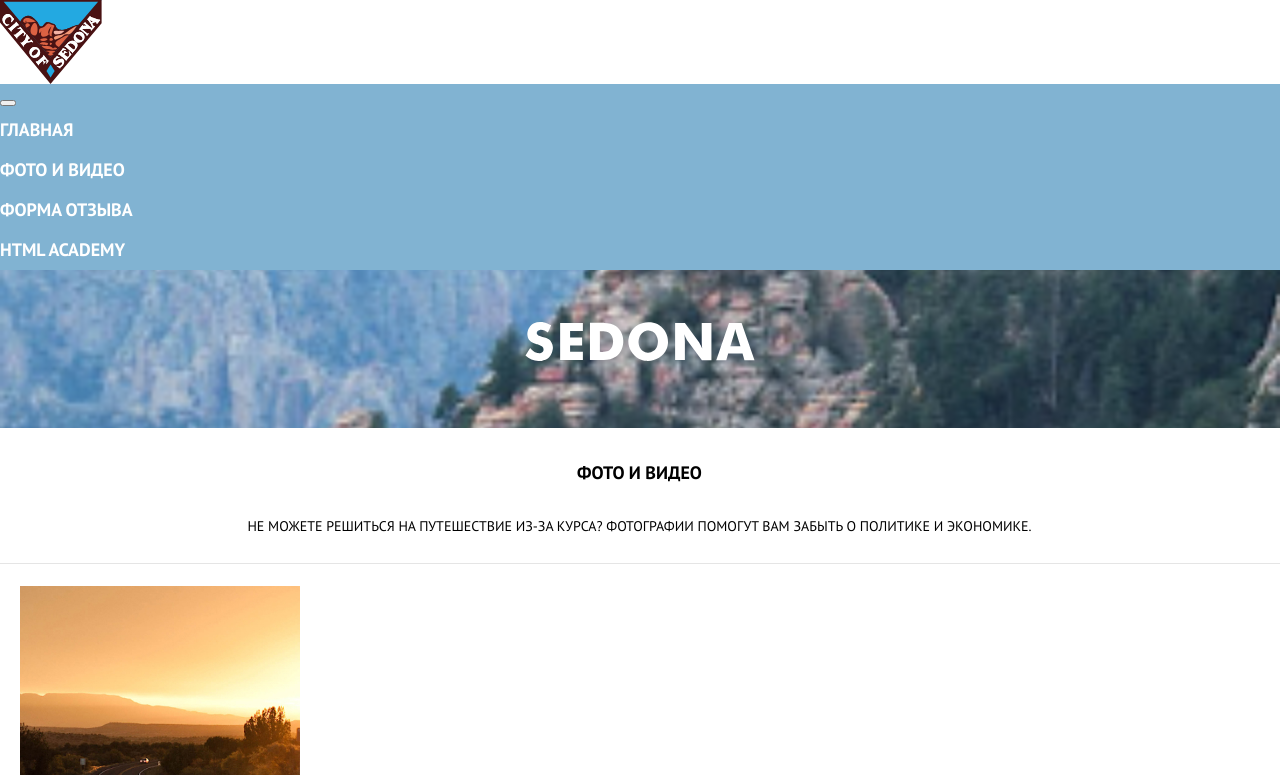
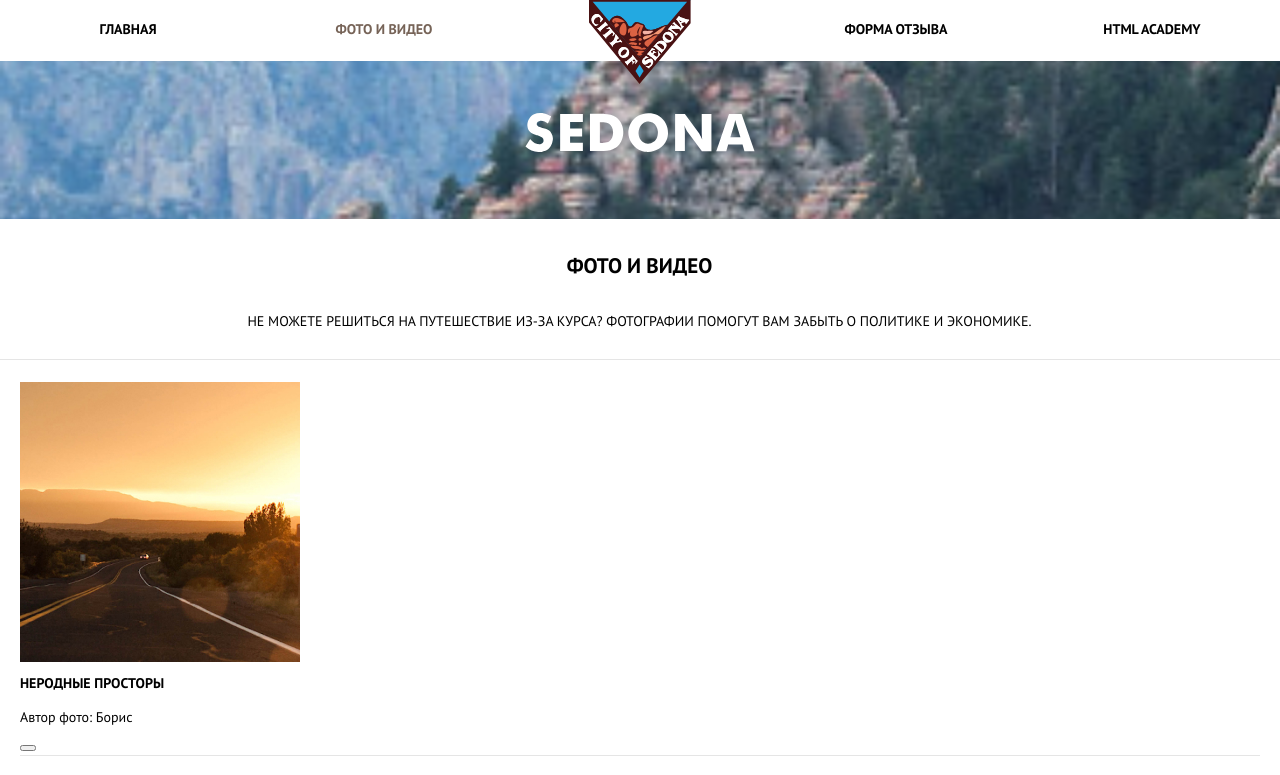
Before and after one commit to yanaIon/1619187-sedona-24, a website: page source/catalog.html in a window 1280 px wide. Shown: the top 775 px of the page. Drawn offline with nearby package versions, Linux system fonts and the light colour scheme; files that its build step writes are made by us from their sources.

Commit message:
Адаптивная сетка для главной страницы

```diff
--- a/source/catalog.html
+++ b/source/catalog.html
@@ -14,15 +14,14 @@
       </a>
       <nav class="nav">
         <button class="nav__toggle" type="button"><span class="visually-hidden">Открыть меню</span></button>
-        <div class="nav__wrapper">
         <ul class="nav__list">
-            <li class="nav__item nav__item--active">
+          <li class="nav__item">
             <a class="nav__link" href="index.html">
               Главная
             </a>
           </li>
           <li class="nav__item">
-              <a class="nav__link" href="#">
+            <a class="nav__link nav__link--active" href="#">
               Фото и видео
             </a>
           </li>
@@ -37,7 +36,6 @@
             </a>
           </li>
         </ul>
-        </div>
       </nav>
     </header>
     <main class="page__main">
@@ -85,7 +83,7 @@
             <a class="article__content-link" href="#">
               <img class="article__content-img" src="img/catalog/photo-3.jpg" alt="Дорога на север" width="280" height="280">
             </a>
-          <figcaption >
+          <figcaption>
             <h3 class="article__content-title">Дорога на север</h3>
             <cite class="article__content-author" >Автор фото: Петр</cite>
           </figcaption>
@@ -117,7 +115,6 @@
       </section>
     </main>
     <footer class="page-footer">
-      <div class="page-footer__wrapper">
       <div class="page-footer__hashtag">#visitsedona</div>
       <div class="page-footer__social social">
         <ul class="social__list">
@@ -138,7 +135,6 @@
           <a class="copyright__link" href="https://htmlacademy.ru/intensive/adaptive">HTML Academy</a>
         </div>
       </div>
-      </div>
     </footer>
   </body>
 </html>
--- a/source/sass/components/article.scss
+++ b/source/sass/components/article.scss
@@ -1,5 +1,5 @@
 .article {
-  border-bottom: $border-color 1px solid;
+  border-bottom: var(--border-color) 1px solid;
   margin: 22px 20px 15px 20px;
 }
 
--- a/source/sass/components/button.scss
+++ b/source/sass/components/button.scss
@@ -4,10 +4,10 @@
   justify-content: center;
   width: 280px;
   padding: 15px 32px 17px 32px;
-  background-color: $main-bg-color;
+  background-color: var(--bright);
   font-size: 21px;
   line-height: 26/21*1;
-  color: $another-text-color;
+  color: var(--another-text-color);
   font-weight: bold;
   text-decoration: none;
   border: transparent;
--- a/source/sass/components/form.scss
+++ b/source/sass/components/form.scss
@@ -16,13 +16,13 @@
   font-size: 18px;
   height: 58px;
   padding-left: 22px;
-  color: $form-text-color;
+  color: var(--form-text-color);
   font-weight: bold;
-  background-color: $form-bg-color;
+  background-color: var(--form-bg-color);
   border: transparent;
 
   &:hover {
-    background-color: $form-bg-hover-color;
+    background-color: var(--form-bg-hover-color);
   }
 }
 
@@ -92,10 +92,10 @@
 
 .form__emotions-comment {
   width: 100%;
-  color: $form-text-color;
+  color: var(--form-text-color);
   font-size: 18px;
   font-weight: bold;
   padding: 13px 23px 29px 21px;
-  background-color: $form-bg-color;
+  background-color: var(--form-bg-color);
   border: transparent;
 }
--- a/source/sass/components/info.scss
+++ b/source/sass/components/info.scss
@@ -1,7 +1,15 @@
 .info {
-  padding: 0;
   margin-top: 26px;
   margin-bottom: 35px;
+  display: flex;
+  flex-direction: column;
+
+  @include tabletsAndDesctop {
+    flex-direction: row;
+    justify-content: space-around;
+    flex-wrap: nowrap;
+    text-align: center;
+  }
 }
 
 .info__item {
--- a/source/sass/components/intro.scss
+++ b/source/sass/components/intro.scss
@@ -1,5 +1,5 @@
 .intro {
-  background-color: $main-bg-color;
+  background-color: var(--main-bg-color);
   background-image: url("../img/back.jpg");
   background-repeat: no-repeat;
   background-size: cover;
--- a/source/sass/components/nav.scss
+++ b/source/sass/components/nav.scss
@@ -1,16 +1,52 @@
 .nav {
   font-size: 18px;
   font-weight: bold;
-  background-color: $main-bg-color;
+  background-color: var(--main-bg-color);
+
+  @include tabletsAndDesctop {
+    font-size: 14px;
+    padding-top: 14px;
+    padding-bottom: 16px;
+    background-color: var(--another-bg-color);
+  }
 }
 
 .nav__list {
   padding: 0;
   margin: 0;
+
+  @include tabletsAndDesctop {
+    display: grid;
+    grid-template-columns: repeat(5, 1fr);
+    justify-items: center;
+  }
 }
 
 .nav__link {
-  color: $another-text-color;
+  color: var(--another-text-color);
   text-decoration: none;
   line-height: 40/18*1;
+
+  @include tabletsAndDesctop {
+    color: var(--form-text-color);
+  }
 }
+
+.nav__link--active {
+  @include tabletsAndDesctop {
+    color: var(--nav-current);
+  }
+}
+
+.nav__toggle {
+  @include tabletsAndDesctop {
+    display: none;
+  }
+}
+
+.nav__item:nth-child(3) {
+  @include tabletsAndDesctop {
+    grid-column-start: 4;
+    grid-column-end: 5;
+  }
+}
--- a/source/sass/components/page-body.scss
+++ b/source/sass/components/page-body.scss
@@ -1,4 +1,5 @@
 .page-body {
+  min-width: 320px;
   min-height: 100vh;
   font-family: "PT Sans", "Arial", "Helvetica", sans-serif;
   font-size: 18px;
--- a/source/sass/components/page-footer.scss
+++ b/source/sass/components/page-footer.scss
@@ -1,5 +1,12 @@
 .page-footer {
   margin-top: 10px;
+  display: flex;
+  flex-direction: column;
+
+  @include tabletsAndDesctop {
+    flex-direction: row;
+    justify-content: space-around;
+  }
 }
 
 .page-footer__hashtag {
--- /dev/null
+++ b/source/sass/components/page-header.scss
@@ -0,0 +1,11 @@
+.page-header {
+  display: flex;
+  flex-direction: column;
+}
+
+.page-header__logo {
+  position: absolute;
+  top: 0;
+  left: 50%;
+  transform: translateX(-50%);
+}
--- a/source/sass/components/promo.scss
+++ b/source/sass/components/promo.scss
@@ -8,6 +8,10 @@
   font-size: 18px;
   font-weight: bold;
   margin-bottom: 30px;
+
+  @include tabletsAndDesctop {
+    font-size: 21px;
+  }
 }
 
 .promo__intro {
@@ -16,5 +20,5 @@
 }
 
 .promo--catalog {
-  border-bottom: $catalog-bg-color 1px solid;
+  border-bottom: var(--catalog-bg-color) 1px solid;
 }
--- a/source/sass/components/reasons.scss
+++ b/source/sass/components/reasons.scss
@@ -1,6 +1,13 @@
 .reasons__list {
   padding: 0;
   margin: 0;
+}
+
+.reasons__container {
+  @include tabletsAndDesctop {
+    display: grid;
+    grid-template-columns: repeat(3, 1fr);
+  }
 }
 
 .reasons__header {
@@ -9,13 +16,34 @@
 }
 
 .reasons__header--color-blue {
-  background-color: $main-bg-color;
-  color: $another-text-color;
+  background-color: var(--main-bg-color);
+  color: var(--another-text-color);
+
+  @include tabletsAndDesctop {
+    grid-column-start: 1;
+    grid-column-end: 2;
+  }
 }
 
-.reasons__header--color-gray {
-  background-color: $reasons-color;
+.reasons__header--reverse {
+  @include tabletsAndDesctop {
+    grid-column-start: -2;
+    grid-column-end: -1;
+  }
+}
+
+.reasons__item--color-gray {
+  padding: 0;
+  background-color: var(--reasons-color);
   border-bottom: #d6d6d6 1px solid;
+  display: flex;
+  flex-direction: column;
+
+  @include tabletsAndDesctop {
+    display: flex;
+    flex-direction: row;
+    justify-content: space-around;
+  }
 }
 
 .reasons__title {
@@ -43,3 +71,18 @@
 .reasons__number::after {
   content: "-";
 }
+
+.reasons__image {
+  @include tabletsAndDesctop {
+    grid-column-start: 2;
+    grid-column-end: -1;
+  }
+}
+
+.reasons__image--reverse {
+  @include tabletsAndDesctop {
+    grid-column-start: 1;
+    grid-column-end: 3;
+    grid-row-start: 1;
+  }
+}
--- a/source/sass/components/result.scss
+++ b/source/sass/components/result.scss
@@ -17,6 +17,6 @@
 .result__button-wrapper {
   width: 100%;
   height: 98px;
-  background-color: $form-bg-color;
+  background-color: var(--form-bg-color);
   display: flex;
 }
--- a/source/sass/components/search.scss
+++ b/source/sass/components/search.scss
@@ -5,7 +5,7 @@
 
 .search__title {
   margin: 0;
-  font-size: 18px;
+  font-size: 21px;
   font-weight: bold;
   margin-bottom: 27px;
 }
--- /dev/null
+++ b/source/sass/global/media.scss
@@ -0,0 +1,17 @@
+@mixin tablets {
+  @media screen and (min-width: $tablets-low) and (max-width: $tablets-high) {
+    @content;
+  }
+}
+
+@mixin desctop {
+  @media screen and (min-width: $desktop-low) {
+    @content;
+  }
+}
+
+@mixin tabletsAndDesctop {
+  @media screen and (min-width: $tablets-low) {
+    @content;
+  }
+}
--- a/source/sass/global/variables.scss
+++ b/source/sass/global/variables.scss
@@ -1,9 +1,61 @@
-$another-text-color: #ffffff;
-$form-text-color: #000000;
-$main-bg-color: #81b3d2;
-$form-bg-down-color: #d5d5d5;
-$reasons-color: #eeeeee;
-$form-bg-color: #f2f2f2;
-$form-bg-hover-color: #e5e5e5;
-$border-color: #e5e5e5;
-$catalog-bg-color: #e5e5e5;
+// Viewports
+$desktop-low: 1200px;
+$tablets-low: 768px;
+$tablets-high: 1200px;
+
+//colors
+:root {
+  --bright: #81b3d2;
+  --white: #ffffff;
+  --black: #000000;
+  --brown: #766357;
+
+  --gray-light: #d5d5d5;
+  --gray-lighter: #eeeeee;
+  --gray: #f2f2f2;
+  --gray-darker: #e5e5e5;
+
+  --another-text-color: var(--white);
+  --another-bg-color: var(--white);
+  --form-text-color: var(--black);
+  --main-color: var(--bright);
+  --button-bg-color: var(--bright);
+  --form-bg-down-color: var(--gray-light);
+  --reasons-color: var(--gray-lighter);
+  --form-bg-color: var(--gray);
+  --form-bg-hover-color: var(--gray-darker);
+  --border-color: var(--gray-darker);
+  --catalog-bg-color: var(--gray-darker);
+  --nav-current: var(--brown);
+  --nav-hover: var(--bright);
+  --main-bg-color: var(--bright);
+}
+
+//colors
+/*
+$bright: #81b3d2;
+$white: #ffffff;
+$black: #000000;
+$brown: #766357;
+
+$gray-light: #d5d5d5;
+$gray-lighter: #eeeeee;
+$gray: #f2f2f2;
+$gray-darker: #e5e5e5;
+
+
+$another-text-color: $white;
+$another-bg-color: $white;
+$form-text-color: $black;
+$main-color: $bright;
+$button-bg-color: $bright;
+$form-bg-down-color: $gray-light;
+$reasons-color: $gray-lighter;
+$form-bg-color: $gray;
+$form-bg-hover-color: $gray-darker;
+$border-color: $gray-darker;
+$catalog-bg-color: $gray-darker;
+$nav-current: $brown;
+$nav-hover: $bright;
+$main-bg-color: $bright;
+*/
--- a/source/sass/style.scss
+++ b/source/sass/style.scss
@@ -2,9 +2,11 @@
 @import "global/fonts.scss";
 @import "global/reset.scss";
 @import "global/variables.scss";
+@import "global/media.scss";
 
 //components
 @import "components/page-body.scss";
+@import "components/page-header.scss";
 @import "components/visually-hidden.scss";
 @import "components/nav.scss";
 @import "components/intro.scss";
```
Also changed, not shown: source/form.html (+2 -6 lines), source/index.html (+15 -11 lines). Lines whose indentation alone changed are shown as unchanged.
